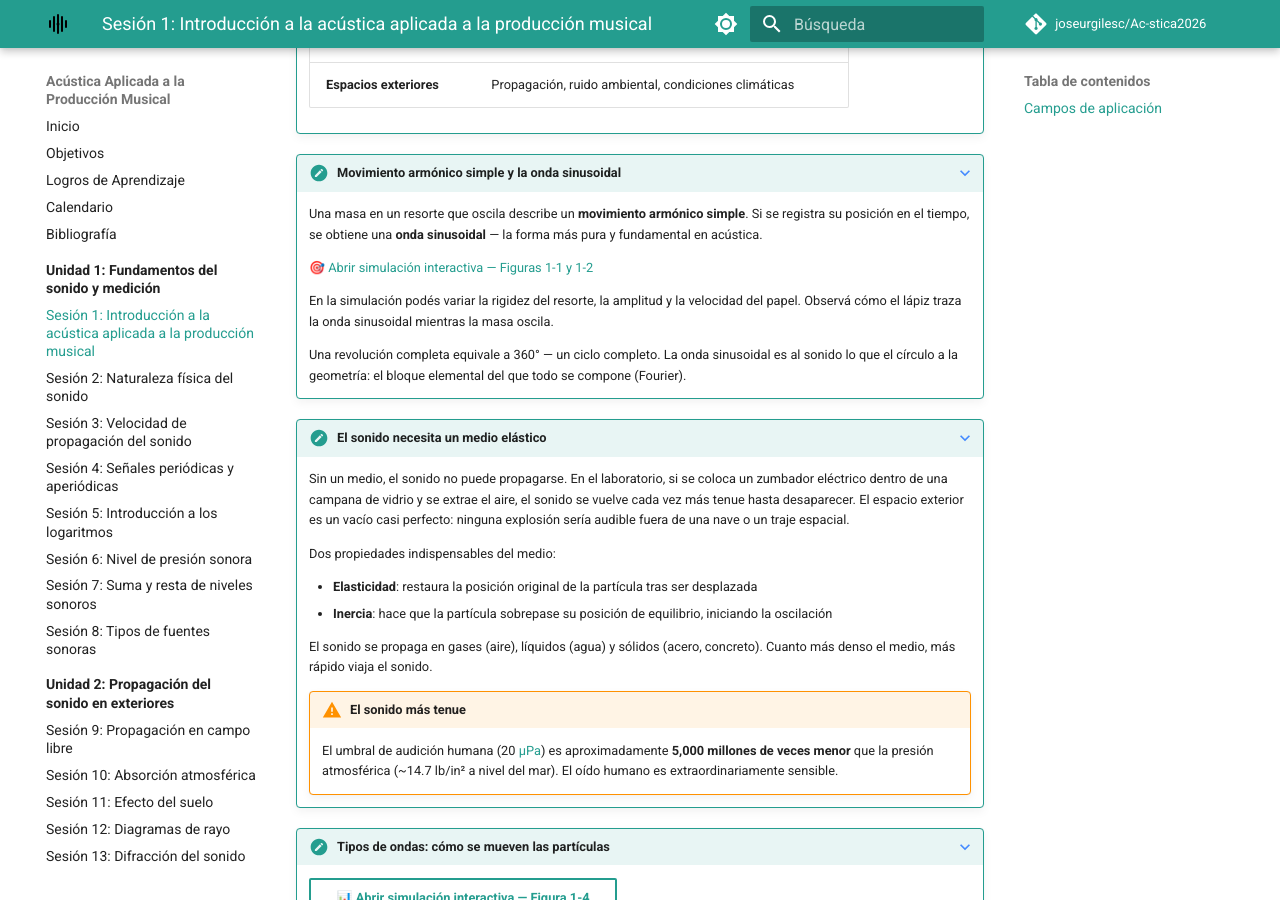
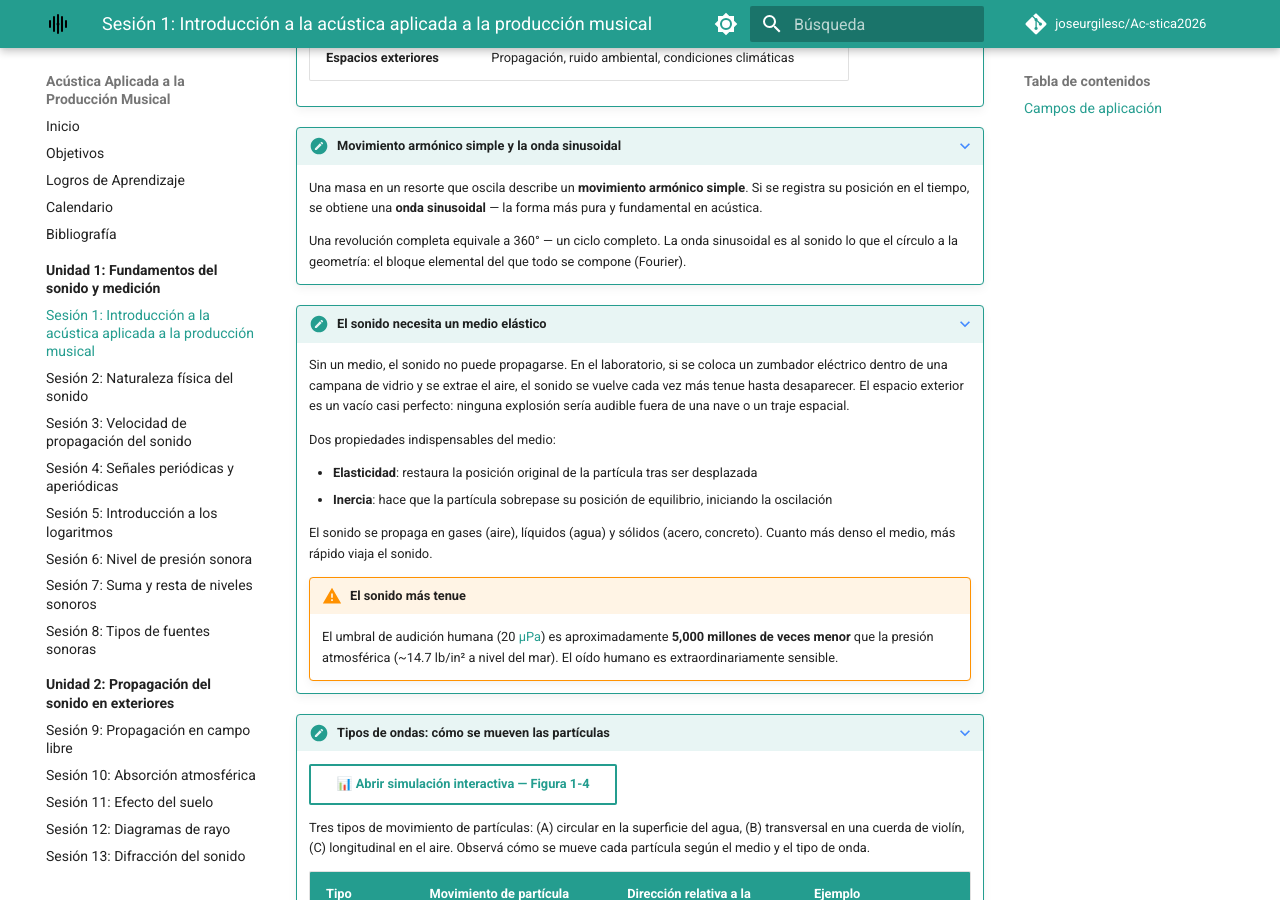
Before and after one commit to joseurgilesc/Ac-stica2026, an MkDocs documentation site: the page built from docs/unidades/U-1-fundamentos-medicion/sesion-01/index.md, in a window 1280 px wide and 900 px high, scrolled down 1197 px. Built offline with MkDocs 1.6.1 and Material for MkDocs 9.7.7, drawn with Linux system fonts in a browser that asks for light colours; comment, search, counter and statistics services are not loaded; some of the changed text lies outside the part shown.

Commit message:
fix: MAS movido a Sesion 02

```diff
--- a/docs/unidades/U-1-fundamentos-medicion/sesion-01/index.md
+++ b/docs/unidades/U-1-fundamentos-medicion/sesion-01/index.md
@@ -5,7 +5,6 @@
 !!! tip "Simulaciones interactivas"
 
     - [🎮 Compresión y rarefacción del sonido](../../../simulacion/) — partículas de aire y onda de presión
-    - [🎯 Movimiento armónico simple y onda sinusoidal](../../../simulacion/mas.html) — Figuras 1-1 y 1-2 del Everest
     - [📊 Tipos de ondas — circular, transversal y longitudinal](../../../simulacion/tipos-onda.html) — Figura 1-4 del Everest
 
 ??? info "Unidades y símbolos (glosario de referencia)"
@@ -49,10 +48,6 @@
 ???+ note "Movimiento armónico simple y la onda sinusoidal"
 
     Una masa en un resorte que oscila describe un **movimiento armónico simple**. Si se registra su posición en el tiempo, se obtiene una **onda sinusoidal** — la forma más pura y fundamental en acústica.
-
-    [🎯 Abrir simulación interactiva — Figuras 1-1 y 1-2](../../../simulacion/mas.html)
-
-    En la simulación podés variar la rigidez del resorte, la amplitud y la velocidad del papel. Observá cómo el lápiz traza la onda sinusoidal mientras la masa oscila.
 
     Una revolución completa equivale a 360° — un ciclo completo. La onda sinusoidal es al sonido lo que el círculo a la geometría: el bloque elemental del que todo se compone (Fourier).
 
```
Also changed, not shown: docs/unidades/U-1-fundamentos-medicion/sesion-02/index.md (+4 -0 lines).
